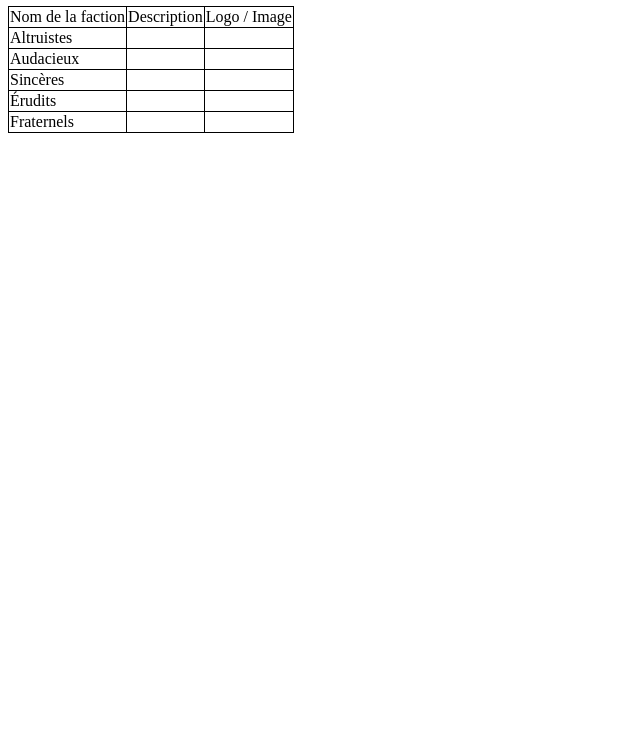
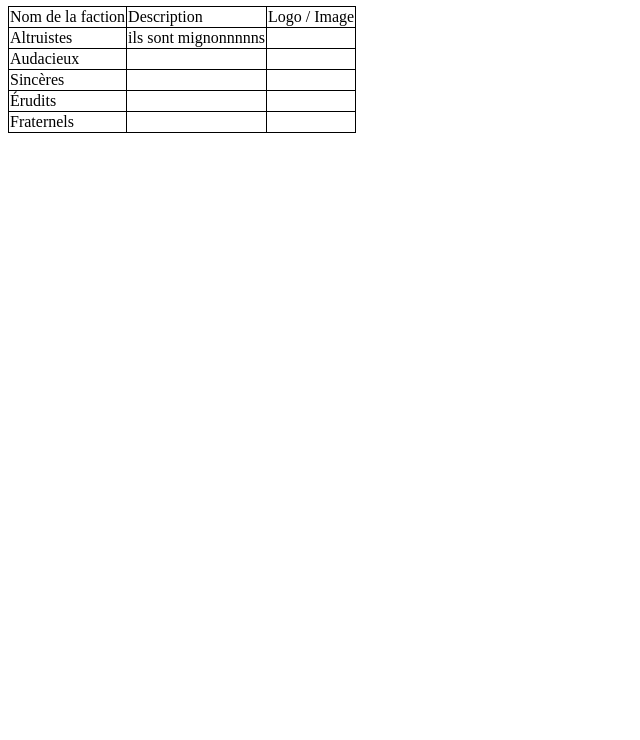
Before and after one commit to mathildermno/Paillettes, a plain HTML site: page index.html in a window 1280 px wide. Shown: the part 60-800 px from the top of the page, without its empty margins (0-640 px from the left). Drawn offline with Linux system fonts and the light colour scheme.

Commit message:
paillettes 1

```diff
--- a/index.html
+++ b/index.html
@@ -15,7 +15,7 @@
         </tr>
         <tr>
             <td>Altruistes</td>
-            <td></td>
+            <td>ils sont mignonnnnns</td>
             <td></td>
         </tr>
         <tr>
```
